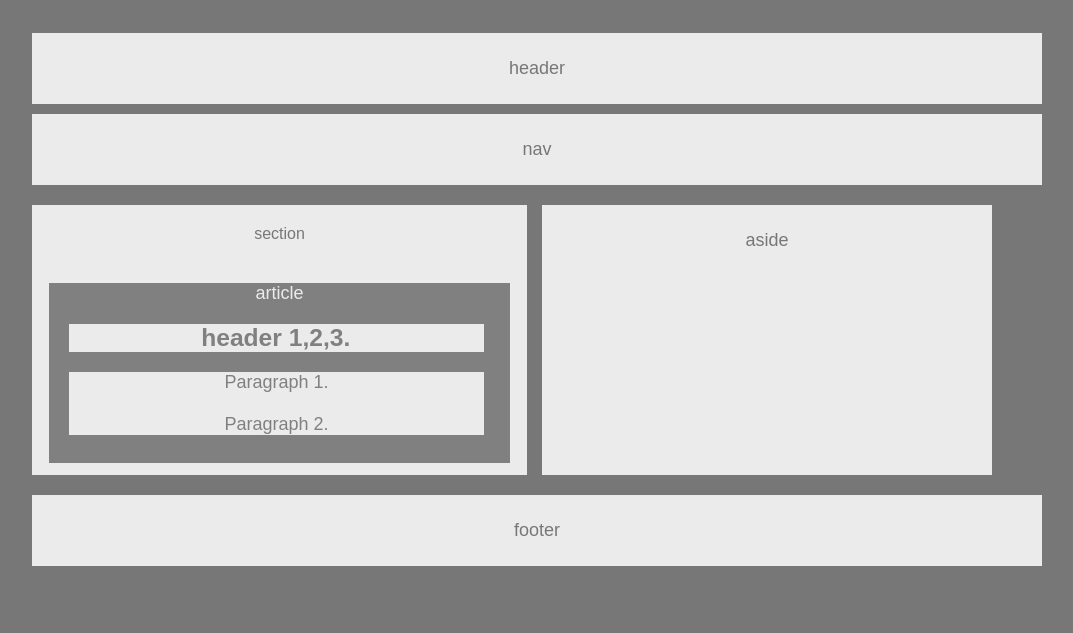
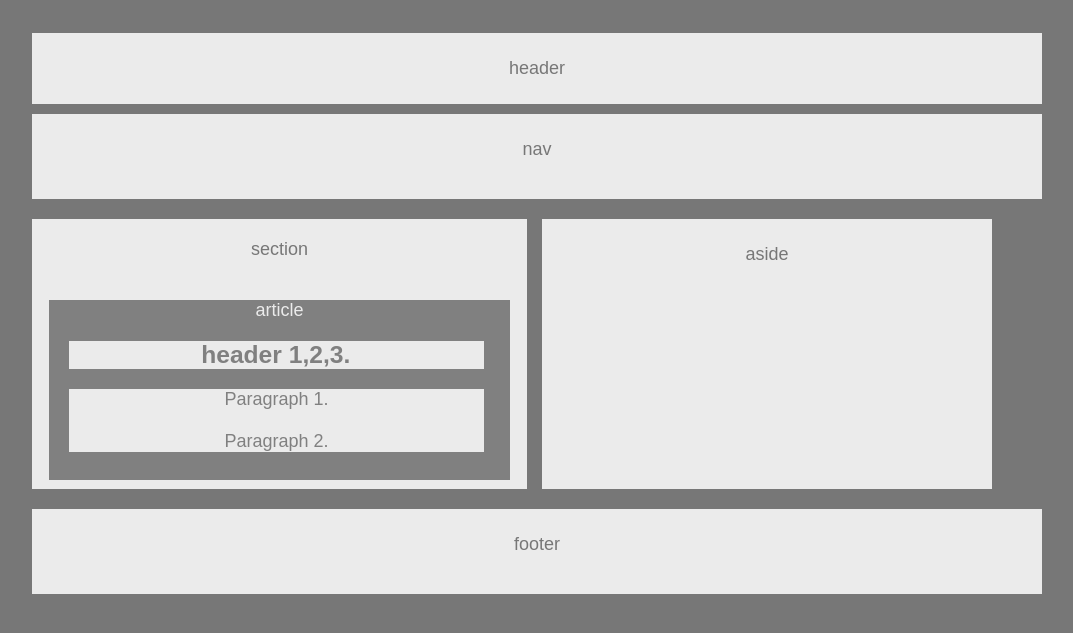
Before and after one commit to VisDPT/HW-Wireframe, a PHP site: page / in a window 1280 px wide. Shown: the top 633 px of the page, without its empty margins (1-1074 px from the left). Run offline with PHP 8.4, Linux system fonts and the light colour scheme.

Commit message:
Version2.5

```diff
--- a/index.html
+++ b/index.html
@@ -30,7 +30,6 @@
 <section>
     <span>section</span>
 
-
   <article>
     <span>
     article
@@ -48,23 +47,20 @@
 			<p>
 				Paragraph 1.
 			<br>
+
 			<br>
 				Paragraph 2.
 			</p>
-
 			</span>
 
   </article>
-
-
   </section>
-
 </div>
 
 
 
 	<footer>
-		<div class=div>footer</div> <!-- -->
+		<div class=div>footer</div> <!--make changes to .div in CSS -->
 
 	</footer>
 
--- a/style.css
+++ b/style.css
@@ -1,7 +1,7 @@
 /* ---------CSS FORMATTING FOR JUST THE BODY ---------*/
 body {
 		background-color: #777;
-		color: #ebebeb
+		color: #ebebeb;
 		font-size: 18px; /* given by teacher*/
 		width: 960px; /* given by teacher*/
 		padding:25px;
@@ -9,39 +9,36 @@
         text-align: center;
 }
 /* ---------END CSS FORMATTING FOR JUST THE BODY ---------*/
+
 /* ---------CSS FORMATTING FOR EVERYTHING ELSE ----------*/
 header { /*CSS HEADER BOX! */
-
     width: 960px;
     padding: 25px; /*space bw words and border*/
     margin-bottom: 10px;
     background-color: #ebebeb;
     font-size: 18px;
     color:#777;
-
 }
 
 .div {
-
    	clear: left; /*link it to HTML with <div class="div1>TEXT</div>*/
    	width: 960px;
+   	height:35px;
    	padding: 25px;
-    	margin: 10px
     background-color: #ebebeb;
     font-size: 18px;
 }
 
 nav{/*CSS HEADER BOX!  box created using .div */
     background-color: #ebebeb;
-    margin-top: 40px
+    margin-top: 10px;
     font-size: 18px;
     color:#777;
 }
 
 /*CSS for box inside box!*/
 div {
-    width:960px
-    height:600px;
+    height:270px;
     background-color: #ebebeb;
     margin-top: 20px;
 }
@@ -76,7 +73,6 @@
     padding: 0
     font-size: 18px;
     color: grey;
-
 }
 
 
@@ -92,7 +88,6 @@
 /*END CSS for box inside box!*/
 
 aside{
-
     padding: 25px;
    	width: 400px;
    	height:220px;
@@ -115,7 +110,4 @@
     color:#777;
 	margin-top: 25px
     font-size: 18px;
-
 	}
-
-	a {
```
Lines whose indentation alone changed are shown as unchanged.
